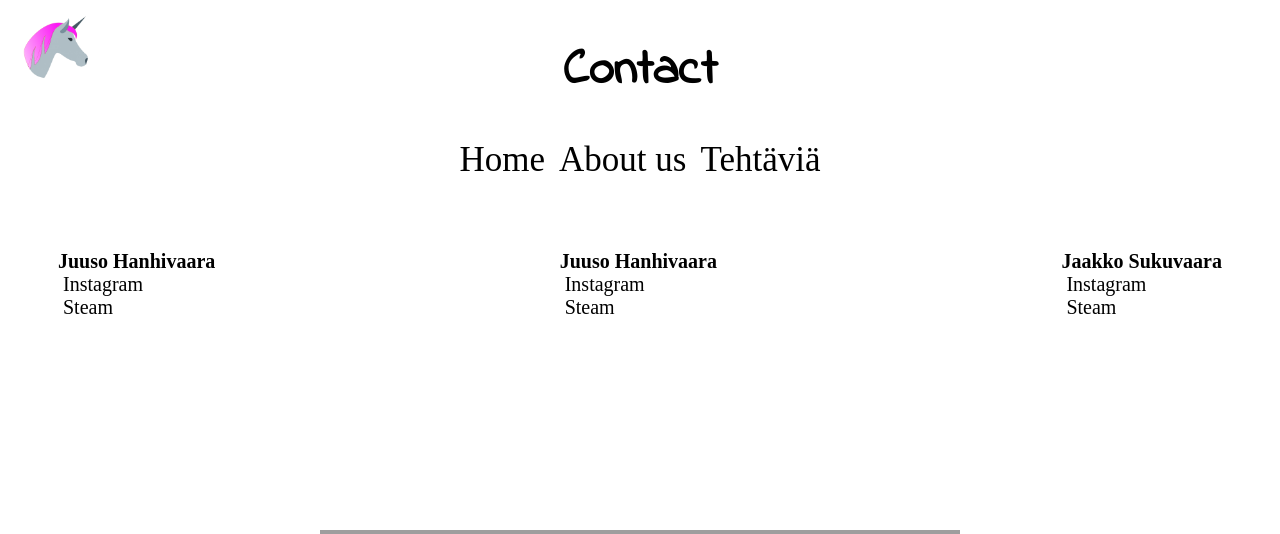
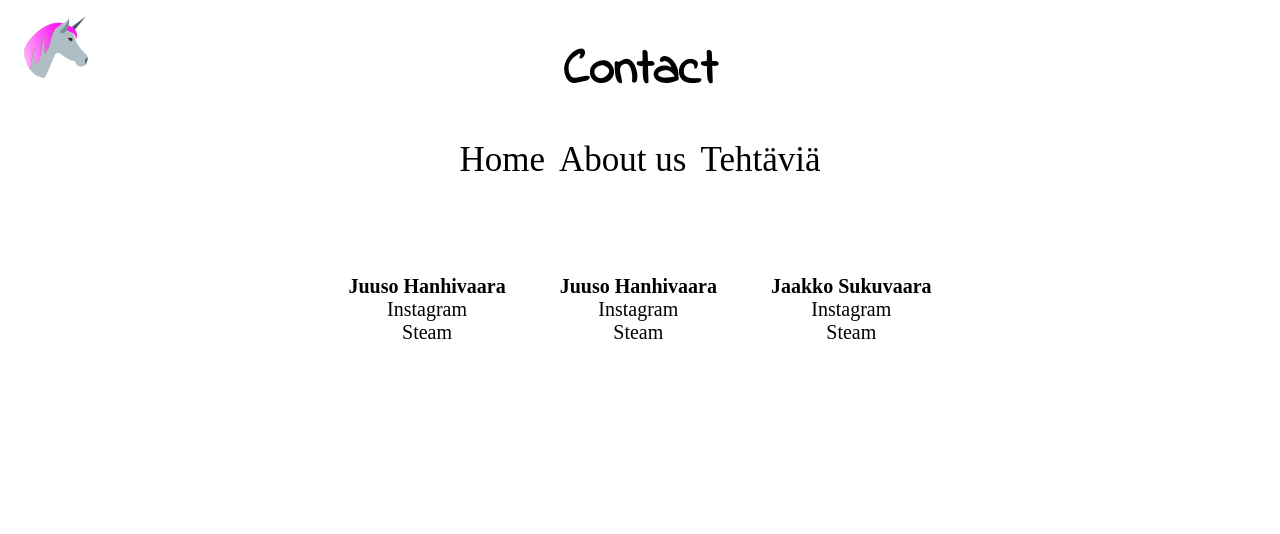
Before and after one commit to jaakop/saakoLisaaTehtavia, a PHP site: page /contact/contact.html in a window 1280 px wide. Shown: the top 534 px of the page. Run offline with PHP 8.4, Linux system fonts and the light colour scheme; grey boxes are pictures that could not be loaded.

Commit message:
responisve design done to the contact

```diff
--- a/contact/contact.html
+++ b/contact/contact.html
@@ -20,6 +20,7 @@
     <a class="sivulinkit" href="../about/about.html">About us</a>
     <a class="sivulinkit" href="../tehtavia/tehtavia.html">Tehtäviä</a>
     </div>
+
     <section class="flexbox">
         <div class="socialdivs">
             <p><strong>Juuso Hanhivaara</strong><br>
@@ -41,6 +42,7 @@
         </div>
     </section>
 
+    <br>
 
 
     <iframe class="flexbox" src="https://docs.google.com/forms/d/e/1FAIpQLSepiOOjiIz5E9PLYRAPB2lqd4H2dF42_4qssKMQQlpHTI-ZOQ/viewform?embedded=true" width="640" height="585" frameborder="0" marginheight="0" marginwidth="50">Ladataan...</iframe>
--- a/contact/style.css
+++ b/contact/style.css
@@ -1,4 +1,9 @@
 @import url("https://fonts.googleapis.com/css?family=Indie+Flower" );
+body{
+    padding: 0px;
+    margin:0px;
+    text-align: center;
+}
 h1   {
     font-family: Indie Flower;
     text-align: center;
@@ -58,11 +63,9 @@ iframe {
 }
 
 .flexbox {
-    display: flex;
-    flex-direction: row;
-    flex-grow: 1;
-    flex-shrink: 1;
-    justify-content: space-between;
-    padding-right: 50px; padding-left: 50px;
-    flex-basis: 400px;
+    text-align: center;
+    display: inline-block;
+}.flexbox div{
+    display: inline-block;
+    padding: 25px;
 }
```
